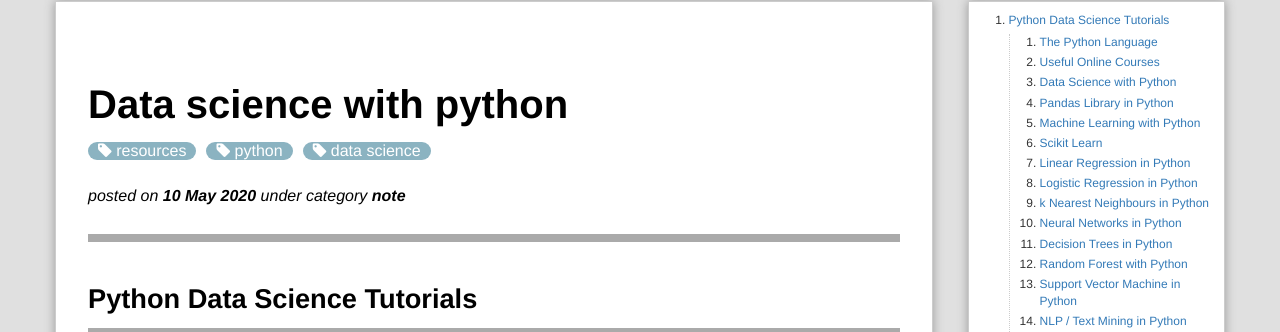
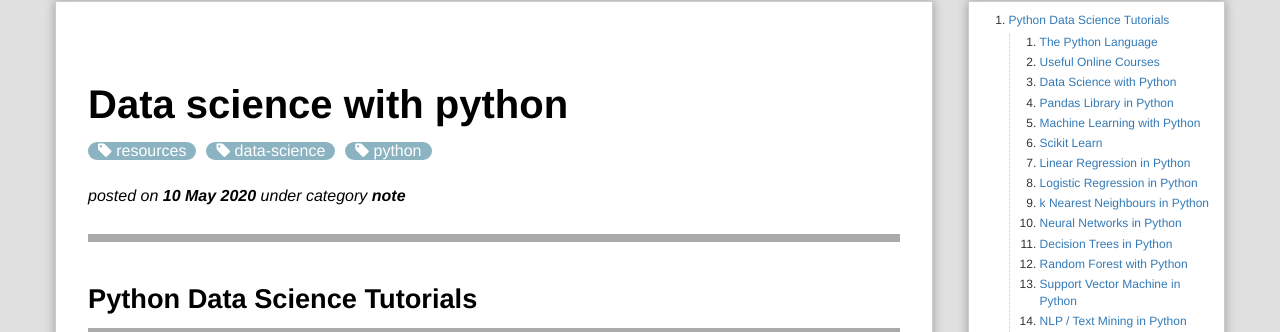
Before and after one commit to LearnDSML/blog, a Jekyll site: the page built from _posts/2020-05-10-Data-Science-Python.md, in a window 1280 px wide and 900 px high. Shown: the part 229-561 px from the top of the window. Built offline with Jekyll 4.4.1, drawn with Linux system fonts in a browser that asks for light colours; comment, search, counter and statistics services are not loaded.

```diff
--- a/_posts/2020-05-10-Data-Science-Python.md
+++ b/_posts/2020-05-10-Data-Science-Python.md
@@ -2,7 +2,7 @@
 title: "Data Science with Python"
 layout: post
 category: note
-tags: [resources, python, data science]
+tags: [resources,data-science,python]
 excerpt: "Curated List of Resources for Data Science with Python"
 ---
 
```
